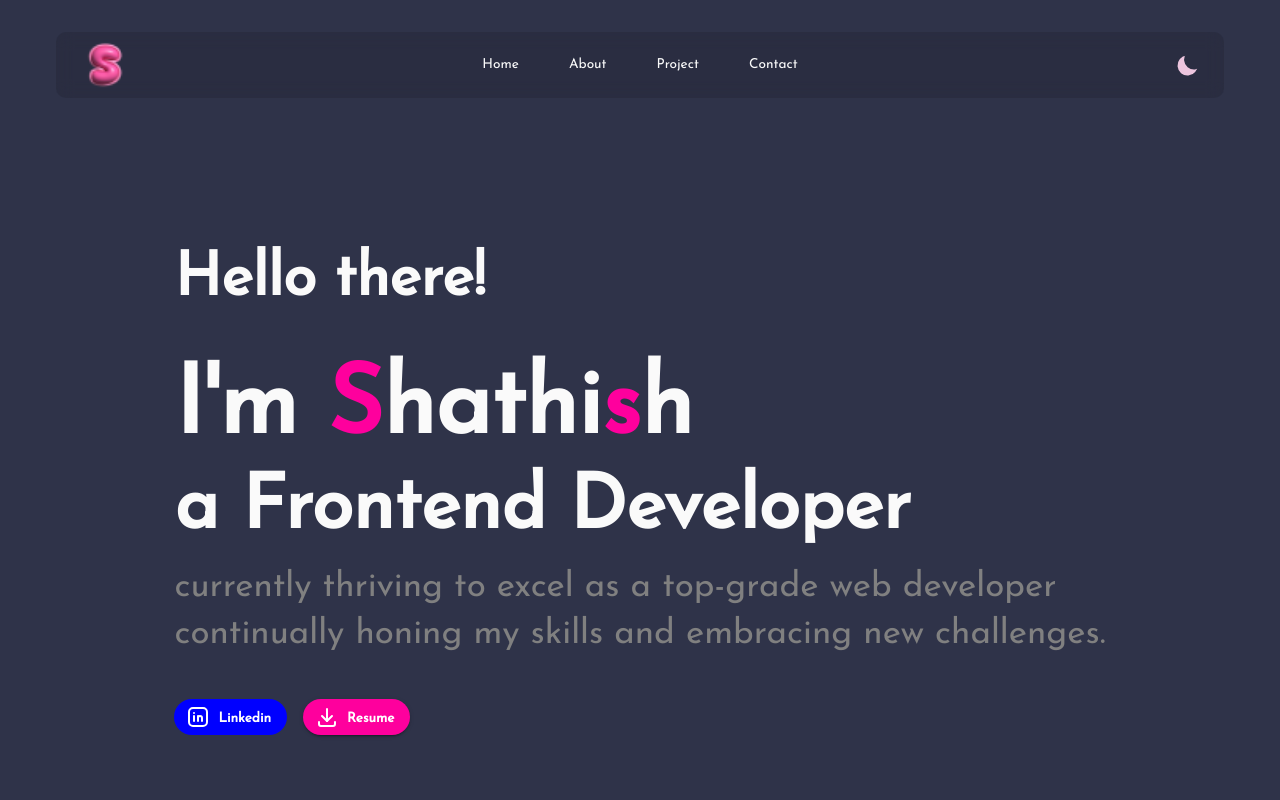
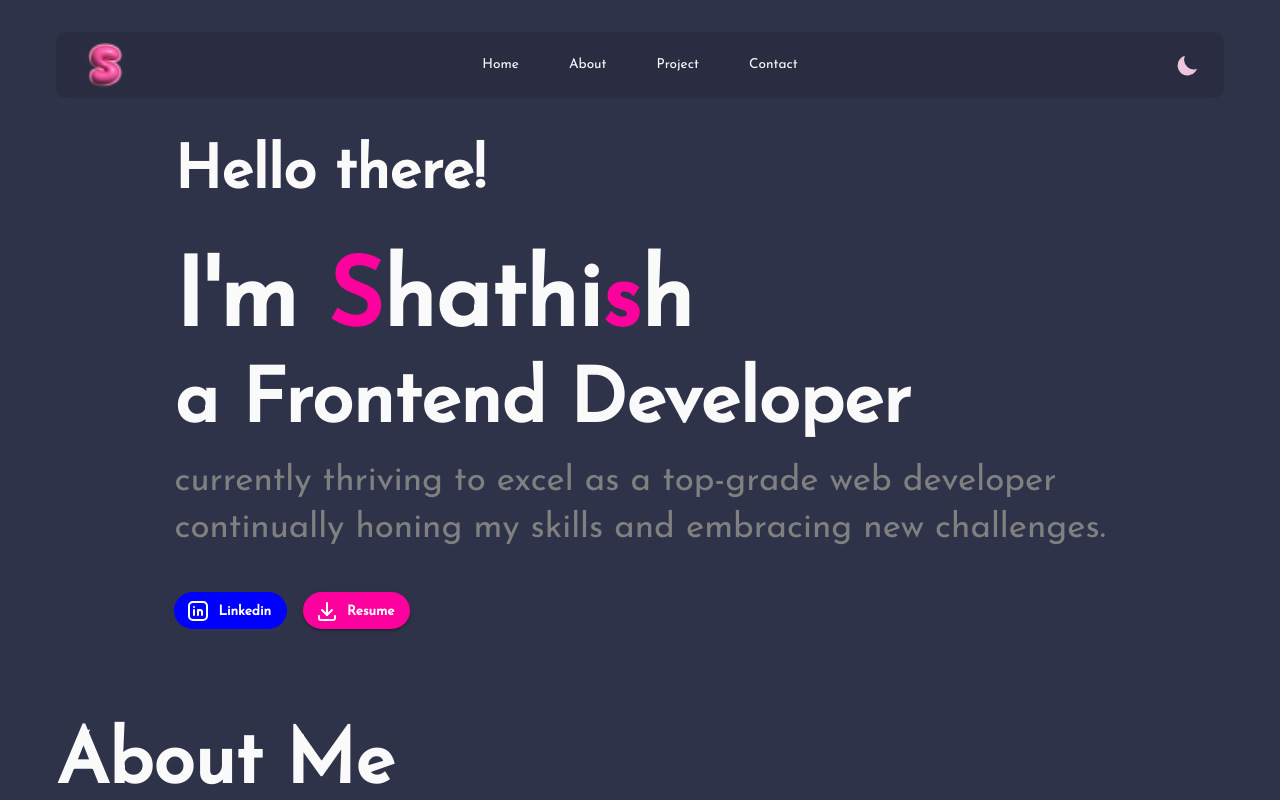
Before and after one commit to bshathish/portfolio, a Next.js app: page / in a window 1280 px wide. Shown: the top 800 px of the page. Built offline with nearby package versions, Linux system fonts and the light colour scheme.

Commit message:
"few_bugs"

```diff
--- a/src/app/components/Hero/main.jsx
+++ b/src/app/components/Hero/main.jsx
@@ -5,7 +5,7 @@ import { IconBrandLinkedin, IconDownload } from '@tabler/icons-react';
 
 const Hero = ({aboutRef}) => {
   return (
-    <Box sx={{height:{lg:'78vh', md:'100%', sm:'100%', xs:'100%'}, mt:10, display:'flex', justifyContent:'center', alignItems:'center',flexDirection:'column', gap:2, mb:{lg:0, md:20, sm:10, xs:10}}}>
+    <Box sx={{height:{lg:'100%', md:'100%', sm:'100%', xs:'100%'},my:5, display:'flex', justifyContent:'center', alignItems:'center',flexDirection:'column', gap:2, mb:10}}>
         <Box sx={{ display: 'flex', justifyContent: 'space-between', alignItems: 'center', flexDirection:'column', gap:2 }}>
             <Box sx={{ display: 'flex', flexDirection: 'column', gap: 1,  overflowY:'hidden', gap:5}}>
                 <motion.div
```
